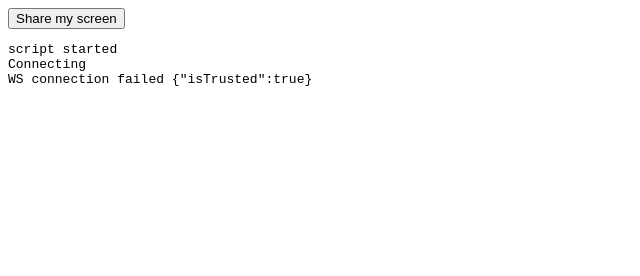
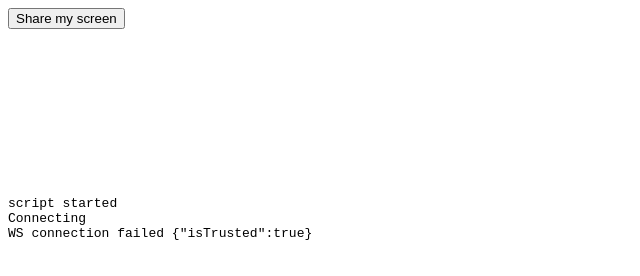
Before and after one commit to mtrautwig/web-screenshare, a website: page static/index.html in a window 1280 px wide. Shown: the whole page, without its empty margins (0-640 px from the left). Drawn offline with Linux system fonts and the light colour scheme.

Commit message:
debugging

```diff
--- a/static/index.html
+++ b/static/index.html
@@ -2,6 +2,7 @@
 <html>
 <head>
     <style>
+        /*
         .playing #video {
             position: absolute;
             z-index: 10;
@@ -19,6 +20,7 @@
             max-width: 100%;
             max-height: 100%;
         }
+        */
     </style>
     <script>
         window.onerror = function(message, source, line, col) {
@@ -49,10 +51,10 @@
     <div id="toolbar">
         <button id="start-share">Share my screen</button>
     </div>
-    <pre id="messages"></pre>
     <div id="video">
         <video></video>
     </div>
+    <pre id="messages"></pre>
     <script src="index.js"></script>
 </body>
 </html>
--- a/static/index.js
+++ b/static/index.js
@@ -142,7 +142,8 @@
 
     screen.listen();
 
-    document.querySelector("video").addEventListener("click", () => {
-        document.body.classList.remove("playing");
+    var videoElement = document.querySelector("video");
+    videoElement.addEventListener("error", (event) => {
+        console.log(event.message);
     });
 })();
```
